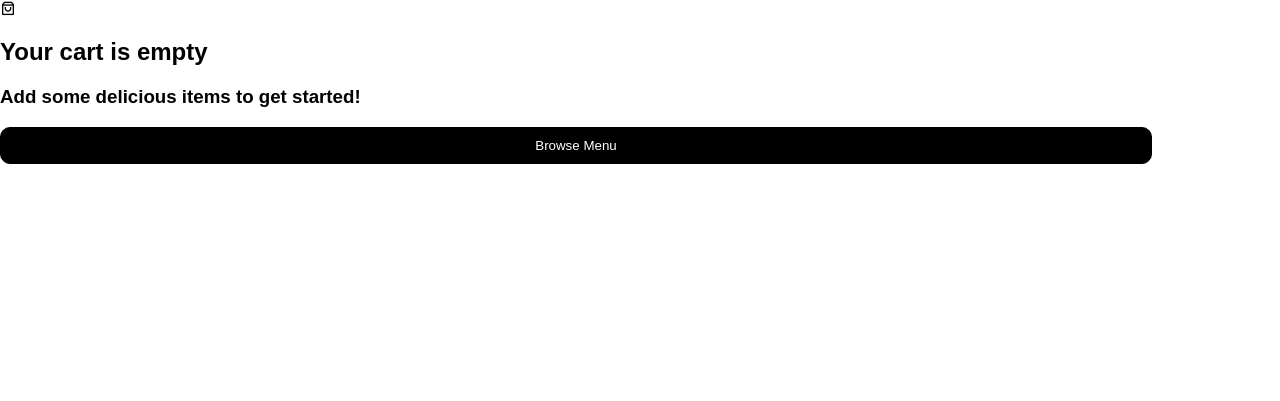
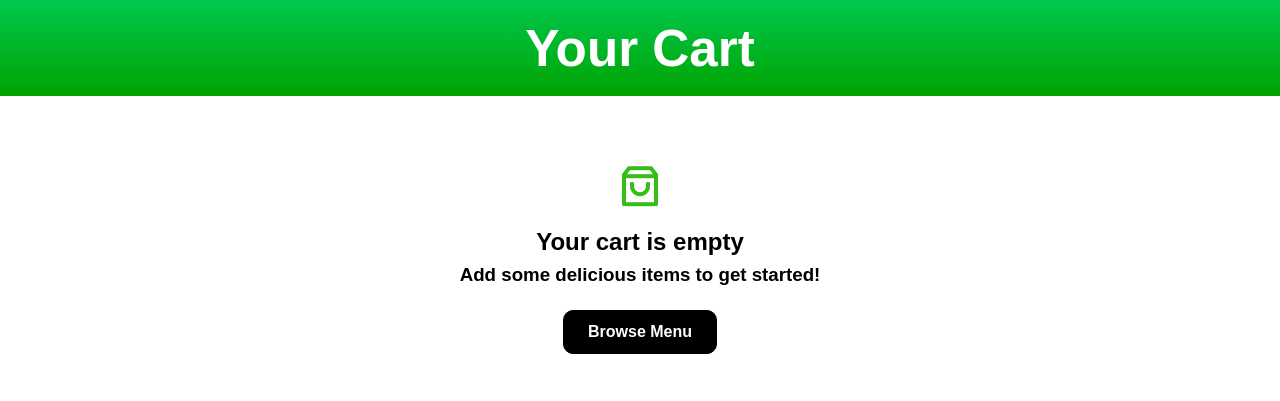
Before and after one commit to ACure8/SQL-customers, a Flask app: page /cart in a window 1280 px wide. Shown: the part 80-481 px from the top of the page. Run offline with Flask 3, Linux system fonts and the light colour scheme; some libraries are stand-ins or nearby versions.

Commit message:
Refactor Accounts and Cart templates for improved structure and readability
- Removed commented-out sign out option in Accounts.html for cleaner code.
- Simplified the structure of the cart display in Cart.html by adjusting the placement of the "Your Cart" header.
- Enhanced the empty cart message section in Cart.html with a dedicated div for better styling and organization.

```diff
--- /dev/null
+++ b/requirements.txt
@@ -0,0 +1,2 @@
+flask
+werkzeug
--- a/static/Accounts.css
+++ b/static/Accounts.css
@@ -108,6 +108,11 @@ body {
   display: flex;
   height: 80vh;
   flex-direction: column;
+  background-image: url("../static/images/background.svg");
+  background-position: center center;
+  background-repeat: no-repeat;
+  background-size: cover;
+  background-attachment: fixed;
 }
 
 .form-page {
--- a/static/Cart.css
+++ b/static/Cart.css
@@ -120,17 +120,46 @@ body {
   color: #ffffff;
 }
 
-.buy-btn button {
+.empty-cart {
+  display: flex;
+  flex-direction: column;
+  align-items: center;
+  justify-content: center;
+  text-align: center;
+  padding: 4rem 1.5rem 3rem;
+  gap: 0.5rem;
+}
+
+.empty-cart-icon {
+  font-size: 3rem;
+  color: #36bd18;
+  margin-bottom: 0.5rem;
+}
+
+.empty-cart h2,
+.empty-cart h3 {
+  margin: 0;
+}
+
+.buy-btn {
+  display: inline-flex;
+  align-items: center;
+  justify-content: center;
   cursor: pointer;
   text-decoration: none;
-  padding: 10px 20px;
+  padding: 12px 24px;
   border: 1px solid #000000;
   background: #000000;
-  width: 90%; /*for when the button is in the card and not sliding down*/
   color: #fff;
-  /* box-shadow: 0 19px 38px rgba(0, 0, 0, 0.30),
-        0 15px 12px rgba(0, 0, 0, 0.22); */
   border-radius: 10px;
+  font-weight: 600;
+  margin-top: 1rem;
+  transition: transform 0.2s ease, opacity 0.2s ease;
+}
+
+.buy-btn:hover {
+  opacity: 0.9;
+  transform: translateY(-1px);
 }
 
 .cart-list {
--- a/templates/Accounts.html
+++ b/templates/Accounts.html
@@ -29,7 +29,6 @@
                     <a href="{{ url_for('cart_page') }}" id="navbutton" class="calltoaction"><i class="ri-shopping-cart-2-line" id="navi"></i>Cart</a>
             </div>
         </nav>
-<!-- sign out option -->
         {% if session.get('user_id') %}
         <div class="form-center">
             <div class="form-page">
--- a/templates/Cart.html
+++ b/templates/Cart.html
@@ -31,7 +31,6 @@
         </nav>
         <div>
             <div>
-                {% if cart_items and cart_items|length > 0 %}
                 <div>
                     <div class="bgcolor">
                         <h1>
@@ -39,6 +38,7 @@
                         </h1>
                     </div>
                 </div>
+                {% if cart_items and cart_items|length > 0 %}
                     <ul class="cart-list">
                         {% for item in cart_items %}
                         <li class="cart-item">
@@ -66,12 +66,12 @@
                         <button type="submit" class="btn-primary">Purchase</button>
                     </form>
                 {% else %}
-                    <i class="ri-shopping-bag-3-line"></i>
+                    <div class="empty-cart">
+                        <i class="ri-shopping-bag-3-line empty-cart-icon"></i>
                         <h2>Your cart is empty</h2>
                         <h3>Add some delicious items to get started!</h3>
-                    <a href="{{ url_for('menu_page') }}" class="buy-btn">
-                        <button>Browse Menu</button>
-                    </a>
+                        <a href="{{ url_for('menu_page') }}" class="buy-btn">Browse Menu</a>
+                    </div>
                 {% endif %}
             </div>
         </div>
```
Also changed, not shown: 1 other file. Lines whose indentation alone changed are shown as unchanged.
